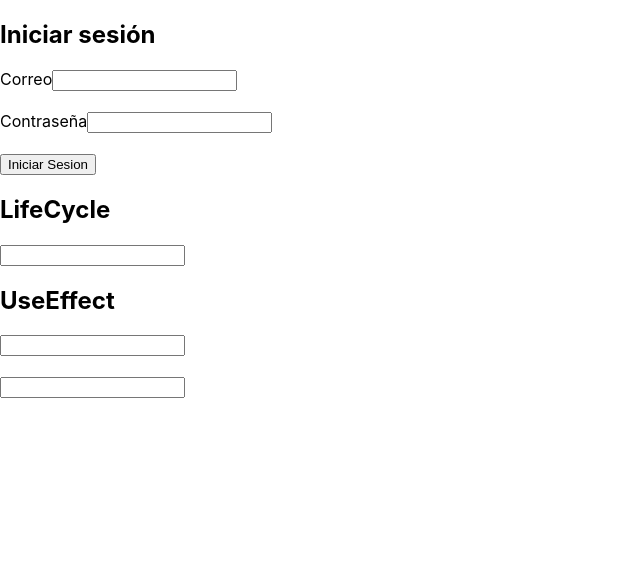
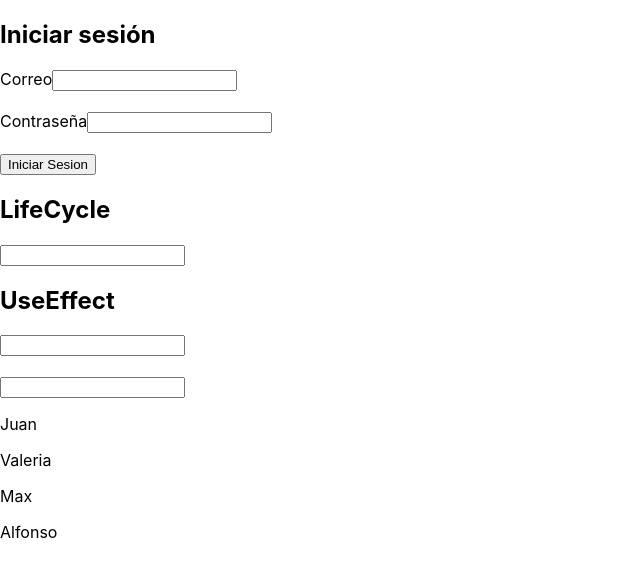
Before and after one commit to Melrose1/login-udemy, a React (Create React App) app: page / in a window 1280 px wide. Shown: the top 576 px of the page, without its empty margins (0-640 px from the left). Built offline with nearby package versions, Linux system fonts and the light colour scheme.

Commit message:
lists and keys

```diff
--- a/src/index.js
+++ b/src/index.js
@@ -6,6 +6,7 @@
 import LifeCycle from './lifecycle/lifecycle';
 import UseEffect from './useEffect/UseEffect';
 import Login from './login/login';
+import ListsKeys from './lists-keys/lists-keys';
 
 const root = ReactDOM.createRoot(document.getElementById('root'));
 root.render(
@@ -13,6 +14,7 @@
     <Login />
     <LifeCycle />
     <UseEffect />
+    <ListsKeys />
   </React.StrictMode>
 );
 
--- /dev/null
+++ b/src/lists-keys/lists-keys.js
@@ -0,0 +1,43 @@
+import { useEffect, useState } from 'react';
+
+const jsonData = [
+  {
+    key: '1',
+    name: 'Juan',
+  },
+  {
+    key: '2',
+    name: 'Valeria',
+  },
+  {
+    key: '3',
+    name: 'Max',
+  },
+  {
+    key: '4',
+    name: 'Alfonso',
+  },
+];
+const ListsKeys = () => {
+  const [isLoading, setIsLoading] = useState(true);
+  useEffect(() => {
+    setTimeout(() => {
+      setIsLoading(false);
+    }, 4000);
+  });
+  const renderData = () => {
+    if (isLoading) {
+      return <h2>Is loading...</h2>;
+    }
+    return jsonData?.map((value) => {
+      return (
+        <div key={value.key}>
+          <p>{value.name}</p>
+        </div>
+      );
+    });
+  };
+  return <div>{renderData()}</div>;
+};
+
+export default ListsKeys;
```
